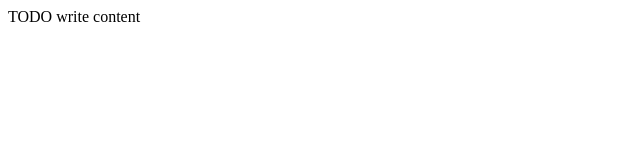
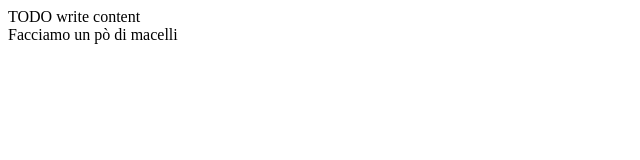
Before and after one commit to Luanadel/iw16_progetto_2, a plain HTML site: page Bibliomanager/web/WEB-INF/prova.html in a window 1280 px wide. Shown: the whole page, without its empty margins (0-640 px from the left). Drawn offline with Linux system fonts and the light colour scheme.

Commit message:
Aggiunta frase di prova

```diff
--- a/Bibliomanager/web/WEB-INF/prova.html
+++ b/Bibliomanager/web/WEB-INF/prova.html
@@ -12,5 +12,7 @@ and open the template in the editor.
     </head>
     <body>
         <div>TODO write content</div>
+
+        Facciamo un pò di macelli
     </body>
 </html>
```
